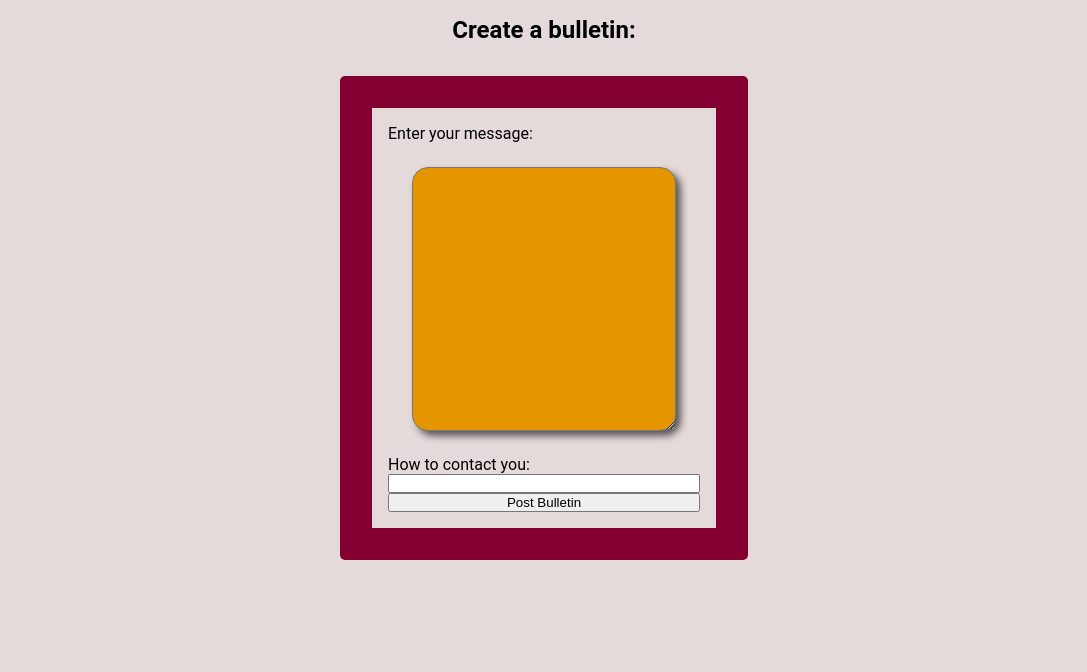
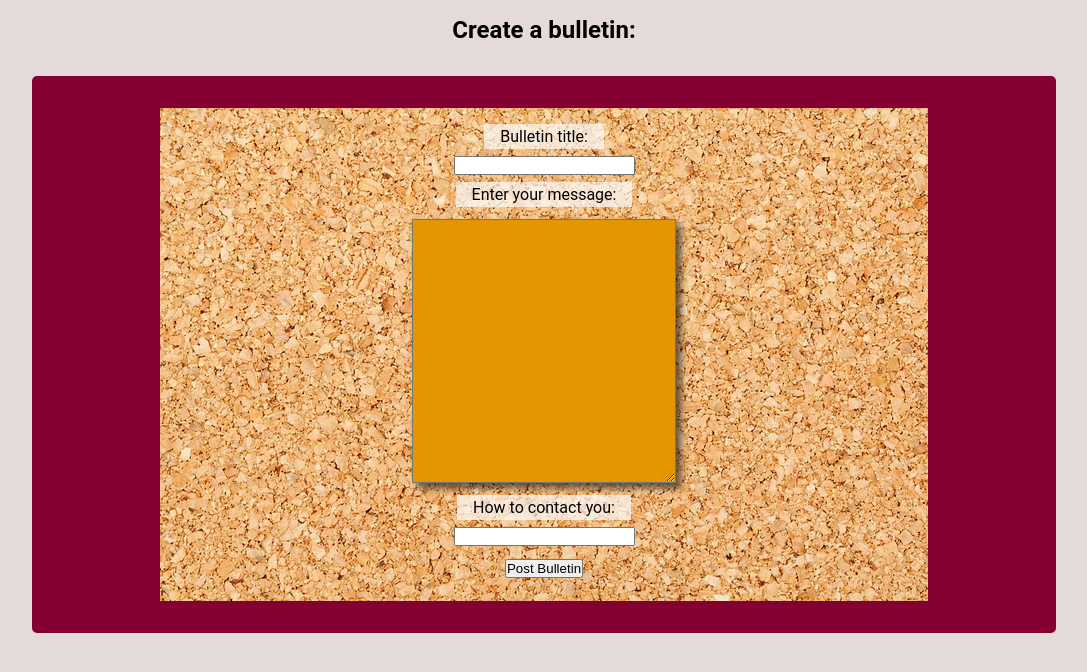
Before and after one commit to acleland/bulletin-board, a plain HTML site: page create/index.html in a window 1280 px wide. Shown: the whole page, without its empty margins (96-1183 px from the left). Drawn offline with nearby package versions, Linux system fonts and the light colour scheme.

Commit message:
implemented create-form event listener. Create page is now operational

```diff
--- a/create/create.css
+++ b/create/create.css
@@ -7,21 +7,37 @@ form {
     display: flex;
     flex-direction: column;
     justify-content: space-around;
+    align-items: center;
     background-color: var(--white);
     padding: 1rem;
+    width: 80%;
+    background-image: url(/assets/bulletinboard.jpg);
 }
 
 textarea {
     padding: 1rem;
     margin: 1rem;
-    border-radius: 1rem;
+    /* border-radius: 1rem; */
     background-color: var(--yellow);
     font-family: sans;
     font-size: 1.5em;
 }
 
 .form-container {
+    display: flex;
+    justify-content: center;
     padding: 2rem;
     background-color: var(--red);
     border-radius: 5px;
+    width: 80%;
 }
+
+.form-element {
+    margin: .5em;
+    /* background-color: var(--yellow); */
+}
+
+label {
+    background-color: rgba(253, 252, 252, 0.692);
+    padding: .2em 1em;
+}
--- a/create/create.js
+++ b/create/create.js
@@ -1,9 +1,21 @@
-import { createPost } from '/fetch-utils.js';
+import { getUser, createPost } from '/fetch-utils.js';
 
-// const resp = await createPost({
-//     message: 'Please don\'t let your dog poop in my lawn',
-//     contact: '555-555-4539',
-//     user_id: '4157e663-1942-4bdf-a826-1523d458842d'
-// });
+const createForm = document.getElementById('create-form');
 
-// console.log(resp);
+createForm.addEventListener('submit', async (e) => {
+    e.preventDefault();
+    if (getUser()) {
+        const formData = new FormData(createForm);
+        const bulletin = {
+            title: formData.get('title'),
+            message: formData.get('message'),
+            contact: formData.get('contact'),
+            user_id: getUser().id
+        };
+        await createPost(bulletin);
+        location.replace('/');
+    } else {
+        console.error('Cannot create post without being logged in.');
+    }
+
+});
--- a/create/index.html
+++ b/create/index.html
@@ -14,11 +14,13 @@
         <h2>Create a bulletin:</h2>
         <section class="form-container">
             <form action="" id="create-form">
+                <label for="title">Bulletin title:</label>
+                <input type="text" id="bulletin-title" name="title" class="form-element">
                 <label for="message">Enter your message:</label>
-                <textarea name="message" id="message" class="sticky-note" cols="40" rows="10"></textarea>
+                <textarea name="message" id="message" class="sticky-note form-element" cols="40" rows="10"></textarea>
                 <label for="contact">How to contact you:</label>
-                <input type="text" id="contact" name="contact">
-                <button id="create-button">Post Bulletin</button>
+                <input type="text" id="contact" name="contact" class="form-element">
+                <button id="create-button" class="form-element">Post Bulletin</button>
             </form>
         </section>
 
--- a/fetch-utils.js
+++ b/fetch-utils.js
@@ -29,7 +29,6 @@ export async function getPosts() {
 }
 
 export async function createPost(bulletin) {
-    console.log('createPost is called');
     const { title, message, contact, user_id } = bulletin;
     const resp = await client.from('bulletins').insert([{ title, message, contact, user_id }]);
     return checkError(resp);
```
